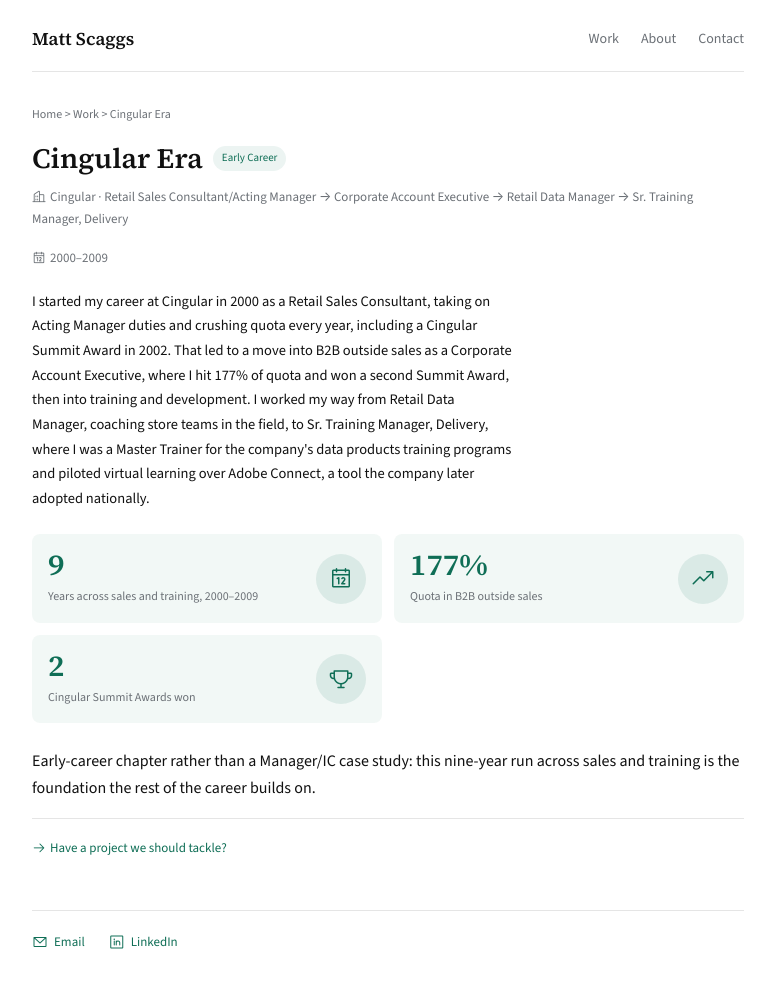
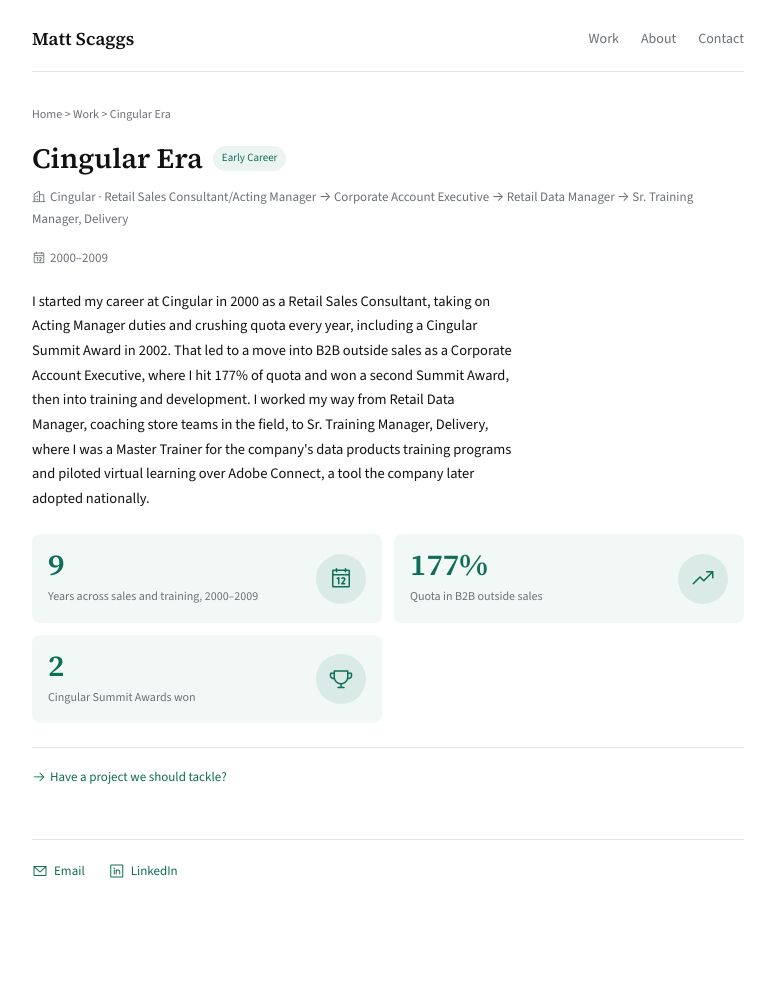
Before and after one commit to mattscaggs/mattscaggs.github.io, a Jekyll site: the page built from _case_studies/cingular-era.md, in a window 1280 px wide. Shown: the whole page, without its empty margins (252-1027 px from the left). Built offline with Jekyll 4.4.1, drawn with Linux system fonts in a browser that asks for light colours; after the commit the page ends 922 px from its top, so only the background shows below that.

Commit message:
Remove leftover draft annotations from case-study pages

```diff
--- a/_case_studies/cingular-era.md
+++ b/_case_studies/cingular-era.md
@@ -25,4 +25,3 @@
     label: Cingular Summit Awards won
     icon: ph-trophy
 ---
-Early-career chapter rather than a Manager/IC case study: this nine-year run across sales and training is the foundation the rest of the career builds on.
```
Also changed, not shown: _case_studies/elearning-mobile-learning-at-scale.md (+0 -1 lines), _case_studies/enjoy-retail-delivery-partnership.md (+0 -1 lines), _case_studies/vr-simulation-learning-pilot.md (+1 -1 lines).
